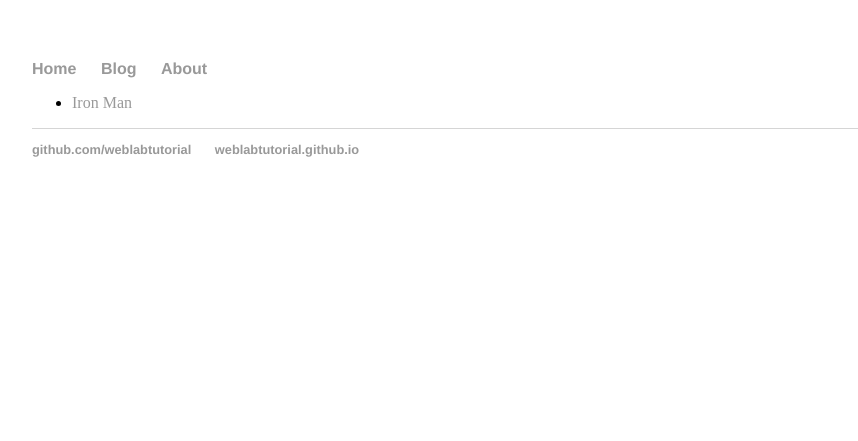
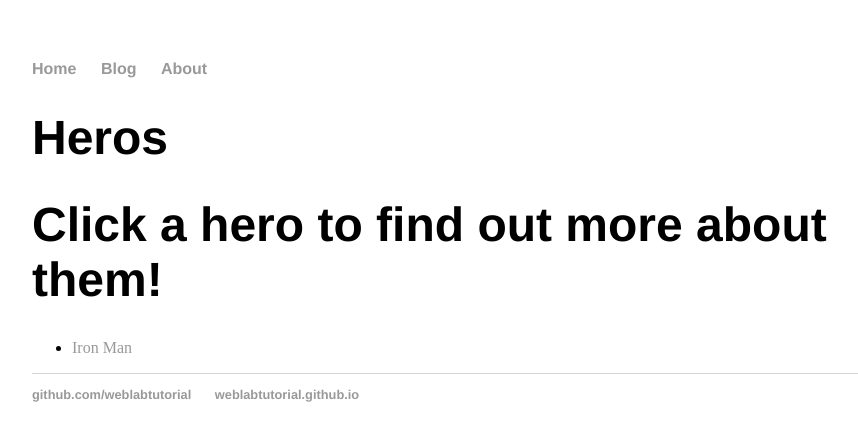
Before and after one commit to AlbaraaOthman/AlbaraaOthman.github.io, a Jekyll site: the page built from Habout/index.html, in a window 1280 px wide. Shown: the top 441 px of the page, without its empty margins (160-1018 px from the left). Built offline with Jekyll 4.4.1, drawn with Linux system fonts in a browser that asks for light colours.

Commit message:
Update index.html

```diff
--- a/Habout/index.html
+++ b/Habout/index.html
@@ -3,6 +3,8 @@ layout: about
 title: Heros
 quote: Click a hero to find out more about them!
 ---
+<h1> {{page.title}} </h1>
+<h1> {{page.quote}} </h2>
 <ul>
 <li><a href=iron-man.md>Iron Man</a></li>
 </ul>
```
